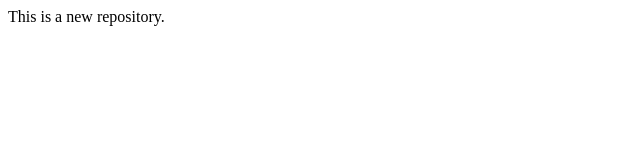
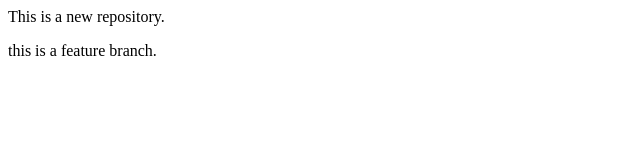
Before and after one commit to Professor17-collab/LocalRepo, a plain HTML site: page index.html in a window 1280 px wide. Shown: the whole page, without its empty margins (0-640 px from the left). Drawn offline with Linux system fonts and the light colour scheme.

Commit message:
Adding for comparing thoruc cli.

```diff
--- a/index.html
+++ b/index.html
@@ -1 +1,2 @@
     <p>This is a new repository.</p>
+    <p>this is a feature branch.</p>
```
